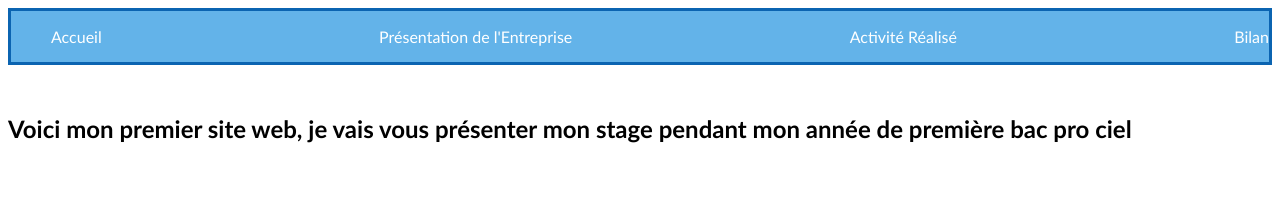
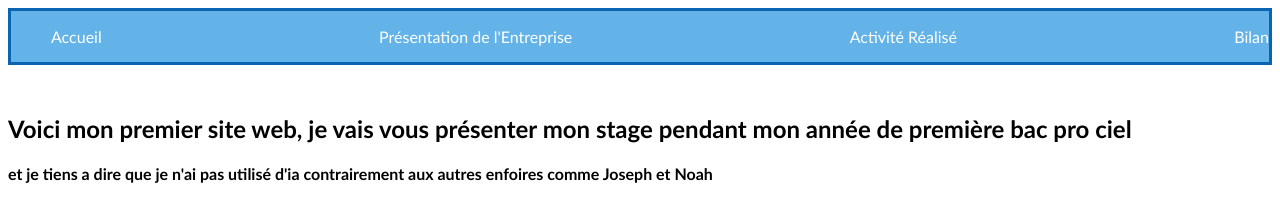
Before and after one commit to radhamPrime/site_premiere_ciel, a plain HTML site: page index.html in a window 1280 px wide. Drawn offline with Linux system fonts and the light colour scheme.

```diff
--- a/index.html
+++ b/index.html
@@ -16,7 +16,7 @@
      </nav>
    </header>
     <main>
-      <h2><br>Voici mon premier site web, je vais vous présenter mon stage pendant mon année de première bac pro ciel</h2>
+      <h2><br>Voici mon premier site web, je vais vous présenter mon stage pendant mon année de première bac pro ciel <h4>et je tiens a dire que je n'ai pas utilisé d'ia contrairement aux autres enfoires comme  Joseph et Noah</h4></h2>
     </main>
 </body>
 </html>
```
